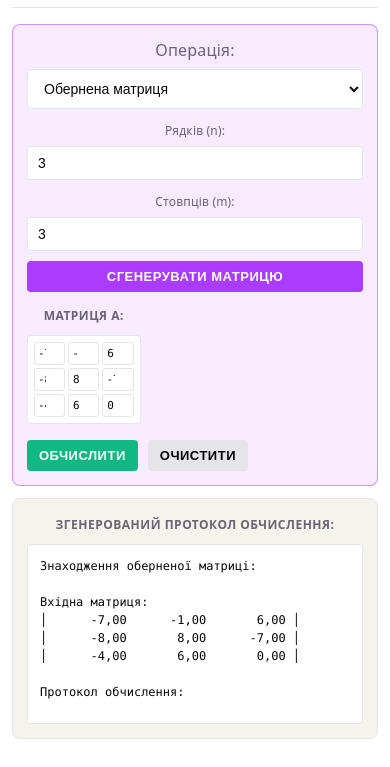
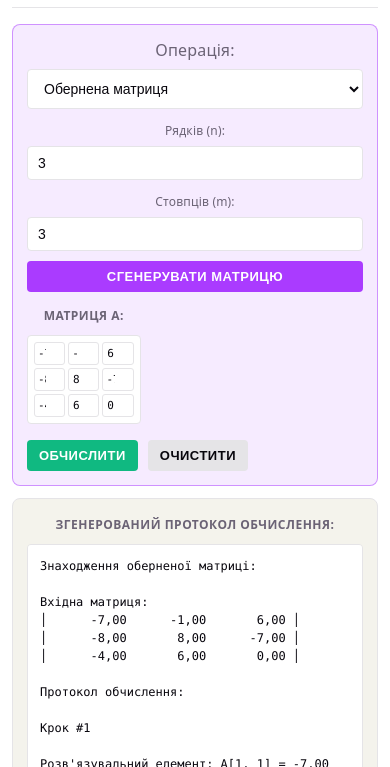
Before and after one commit to Fyz-dev/jordan-lab, a website built with Vite: page index.html in a window 390 px wide. Both pictures are taken after a click on the button "ОБЧИСЛИТИ". Shown: the part 77-844 px from the top of the page. Built offline with nearby package versions, Linux system fonts and the light colour scheme.

Commit message:
feat: Implement autosizing for log output and adjust CSS for better responsiveness

```diff
--- a/src/main.ts
+++ b/src/main.ts
@@ -344,8 +344,10 @@ function calculate() {
     }
 
     logOutput.value = output;
+    autosizeLog();
   } catch (error) {
     logOutput.value = `❌ Помилка: ${error instanceof Error ? error.message : 'невідома помилка'}`;
+    autosizeLog();
   }
 }
 
@@ -354,6 +356,15 @@ function clear() {
   rowsInput.value = '3';
   colsInput.value = '3';
   updateMatrixSize();
+}
+
+function autosizeLog() {
+  try {
+    logOutput.style.height = 'auto';
+    logOutput.style.height = `${logOutput.scrollHeight}px`;
+  } catch (e) {
+    /* ignore */
+  }
 }
 
 // Обробники подій
@@ -384,5 +395,8 @@ generateBtn.addEventListener('click', () => {
 calculateBtn.addEventListener('click', calculate);
 clearBtn.addEventListener('click', clear);
 
+// autosize on manual edits
+logOutput.addEventListener('input', () => autosizeLog());
+
 // Ініціальна генерація
 updateMatrixSize();
--- a/src/style.css
+++ b/src/style.css
@@ -367,8 +367,7 @@ main {
 
 /* Output */
 .log-output {
-  flex: 1;
-  min-height: 240px;
+  width: 100%;
   padding: 12px;
   border: 1px solid var(--border);
   border-radius: 4px;
@@ -377,9 +376,11 @@ main {
   font-family: var(--mono);
   font-size: 12px;
   line-height: 1.5;
-  resize: none;
+  resize: vertical;
   white-space: pre-wrap;
   word-break: break-word;
+  overflow: visible;
+  height: auto;
 
   &:focus {
     outline: none;
```
